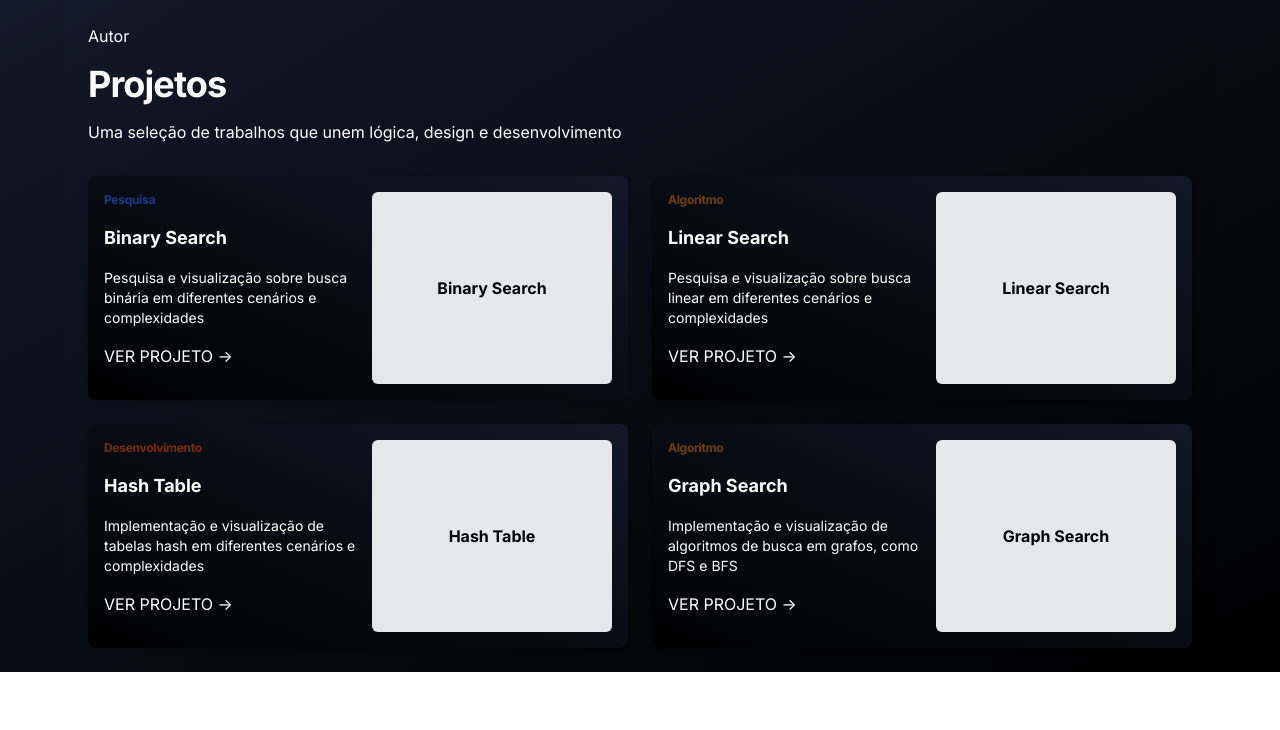
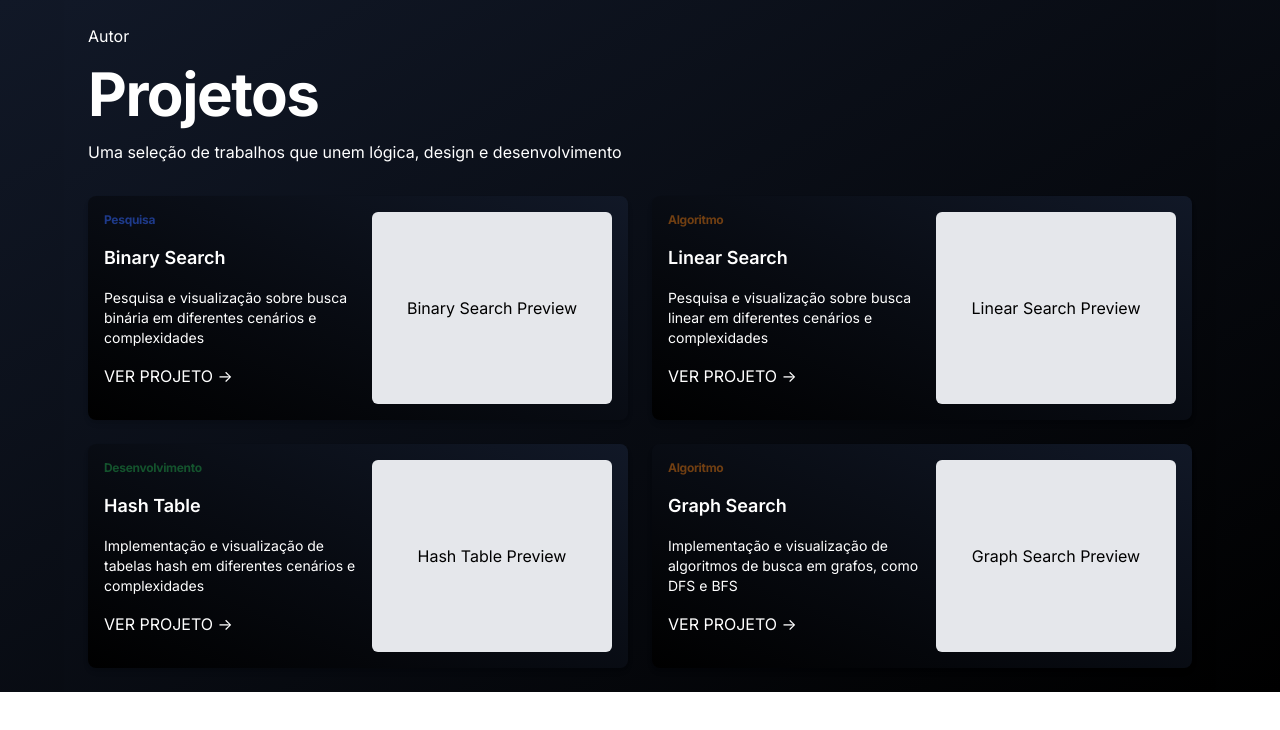
Before and after one commit to lsilva100/PixelCode, a Next.js app: page / in a window 1280 px wide. Shown: the top 730 px of the page. Built offline with nearby package versions, Linux system fonts and the light colour scheme.

Commit message:
chore(fonts): unified to single inter font for site

```diff
--- a/projects/Projects.tsx
+++ b/projects/Projects.tsx
@@ -13,7 +13,7 @@ export  function ProjectLinearSearch(){
 
 export  function ProjectHashTable(){
     return (
-        <ProjectCard children={HashTablePreview()} projectInfo={{ class: { name: "Desenvolvimento", textColor: "text-orange-900" }, title: "Hash Table", description: ["Implementação e visualização de tabelas hash em diferentes cenários e complexidades"], link: "#" }} />
+        <ProjectCard children={HashTablePreview()} projectInfo={{ class: { name: "Desenvolvimento", textColor: "text-green-900" }, title: "Hash Table", description: ["Implementação e visualização de tabelas hash em diferentes cenários e complexidades"], link: "#" }} />
     );
 }
 
@@ -32,8 +32,8 @@ function ProjectCard({children, projectInfo}: Readonly<ProjectPreviewProps> ) {
     <div className="flex bg-gradient-to-tr from-black to-gray-900 text-white rounded-lg shadow-md p-4 hover:scale-105 transition-transform">
       <div className="flex flex-col gap-4">
         <h1 className={`text-left ${projectInfo.class.textColor} text-xs`}> {projectInfo.class.name} </h1>
-        <h2 className="font-bold text-lg"> {projectInfo.title} </h2>
-        <p className="text-left text-sm font-arial"> {projectInfo.description[0]} </p>
+        <h2 className="text-lg"> {projectInfo.title} </h2>
+        <p className="text-left text-sm"> {projectInfo.description[0]} </p>
         <a href={projectInfo.link} className="text-white hover:text-blue-300 cursor-pointer">VER PROJETO -&gt; </a>
       </div>
       <div className="text-center ml-4">
@@ -46,7 +46,7 @@ function ProjectCard({children, projectInfo}: Readonly<ProjectPreviewProps> ) {
 function BinarySearchPreview() {
   return (
     <div className="w-60 h-48 bg-gray-200 rounded-md flex items-center justify-center">
-      <span className="text-black font-bold">Binary Search</span>
+      <span className="text-black">Binary Search Preview</span>
     </div>
   );
 }
@@ -54,7 +54,7 @@ function BinarySearchPreview() {
 function LinearSearchPreview() {
   return (
     <div className="w-60 h-48 bg-gray-200 rounded-md flex items-center justify-center">
-      <span className="text-black font-bold">Linear Search</span>
+      <span className="text-black">Linear Search Preview</span>
     </div>
   );
 }
@@ -62,7 +62,7 @@ function LinearSearchPreview() {
 function HashTablePreview() {
   return (
     <div className="w-60 h-48 bg-gray-200 rounded-md flex items-center justify-center">
-      <span className="text-black font-bold">Hash Table</span>
+      <span className="text-black">Hash Table Preview</span>
     </div>
   );
 }
@@ -70,7 +70,7 @@ function HashTablePreview() {
 function GraphSearchPreview() {
   return (
     <div className="w-60 h-48 bg-gray-200 rounded-md flex items-center justify-center">
-      <span className="text-black font-bold">Graph Search</span>
+      <span className="text-black">Graph Search Preview</span>
     </div>
   );
 }
--- a/src/app/page.tsx
+++ b/src/app/page.tsx
@@ -6,8 +6,8 @@ export default function Home() {
     <main className="w-full bg-gradient-to-tl from-black to-gray-900">
       <div className="bg-gradient-to-tl from-black to-gray-900 text-white max-w-6xl mx-auto p-6">
         <div className="flex flex-col gap-4 mb-8">
-        <p className="font-arial">Autor</p>
-        <h1 className="text-4xl font-bold text-white">Projetos</h1>
+        <p>Autor</p>
+        <h1 className="text-4xltext-white">Projetos</h1>
         <p>Uma seleção de trabalhos que unem lógica, design e desenvolvimento</p>
         </div>
         <ProjectsGallery />
```
